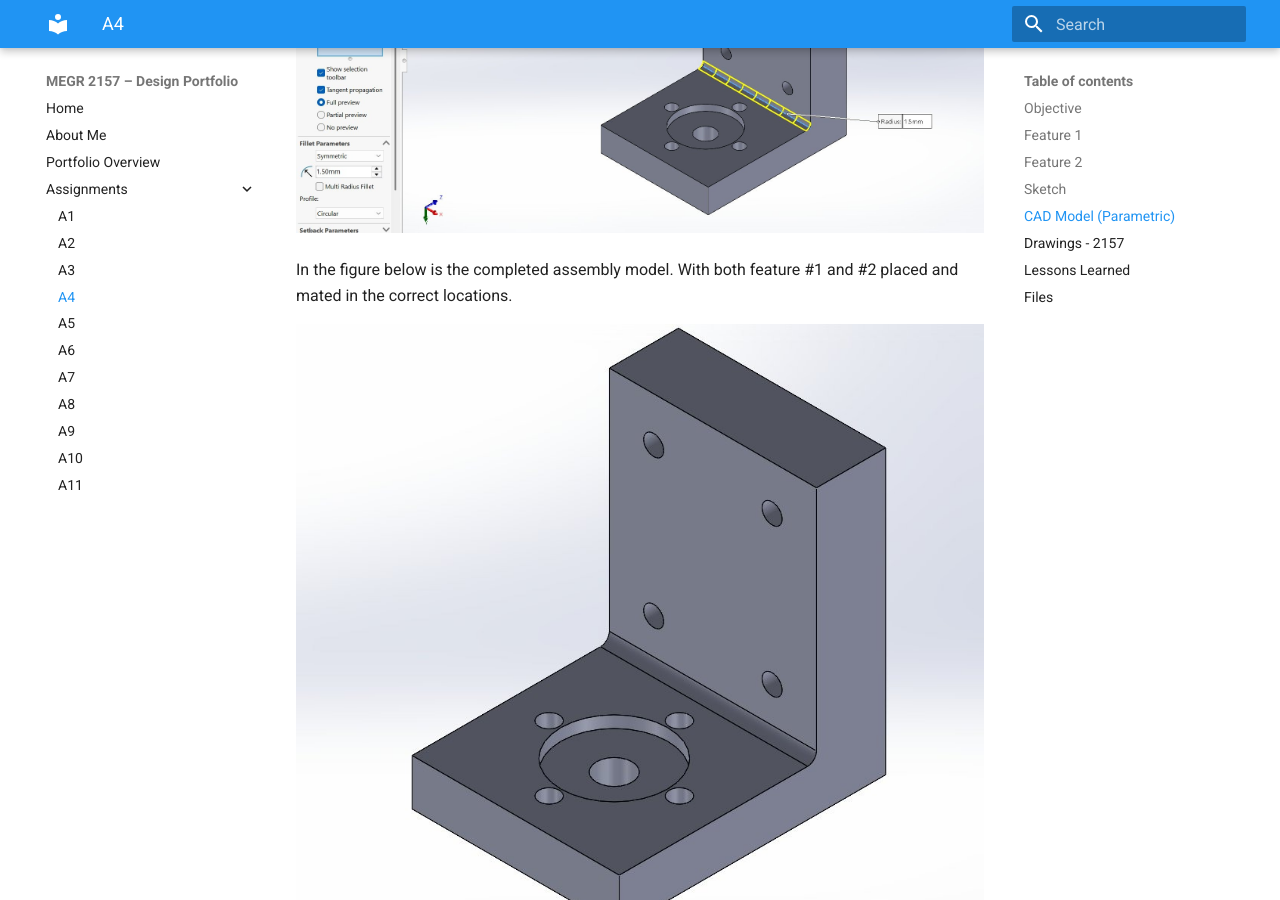
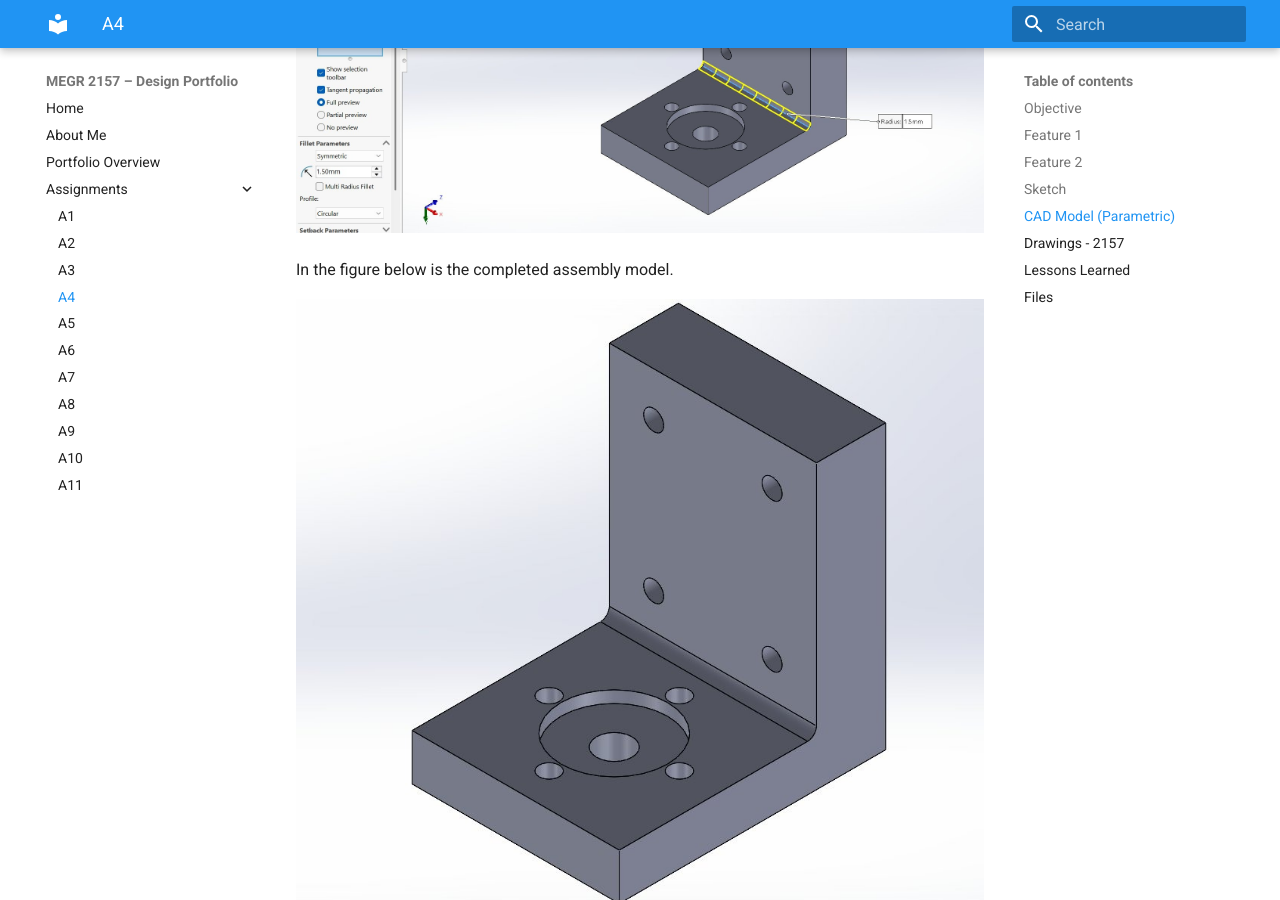
Before and after one commit to AidenGrake/megr2157-portfolio, an MkDocs documentation site: the page built from docs/assignments/A04/index.md, in a window 1280 px wide and 900 px high, scrolled down 8088 px. Built offline with MkDocs 1.6.1 and Material for MkDocs 9.7.7, drawn with Linux system fonts in a browser that asks for light colours.

Commit message:
Simplify assembly model description
Removed redundant text about features in assembly model description.

```diff
--- a/docs/assignments/A04/index.md
+++ b/docs/assignments/A04/index.md
@@ -41,7 +41,7 @@ After having my parametric equations set up, I started off with the overall shap
 <img width="2000" height="2000" alt="IMG13" src="IMG13.jpeg">
 <img width="2000" height="2000" alt="IMG23" src="IMG23.jpeg">
 
-In the figure below is the completed assembly model. With both feature #1 and #2 placed and mated in the correct locations.
+In the figure below is the completed assembly model.
 
 <img width="2000" height="2000" alt="IMG24" src="IMG24.jpeg">
 
```
